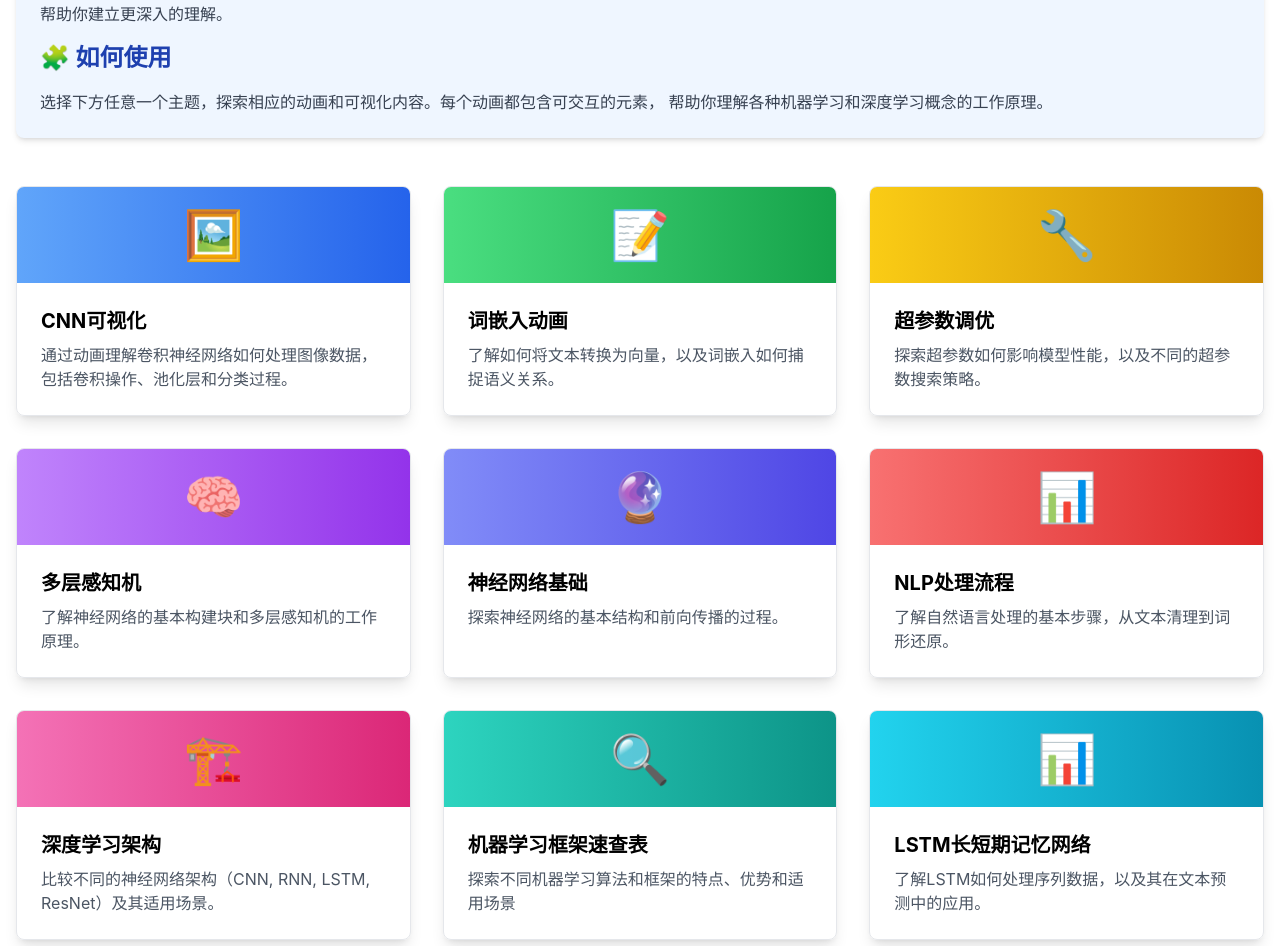
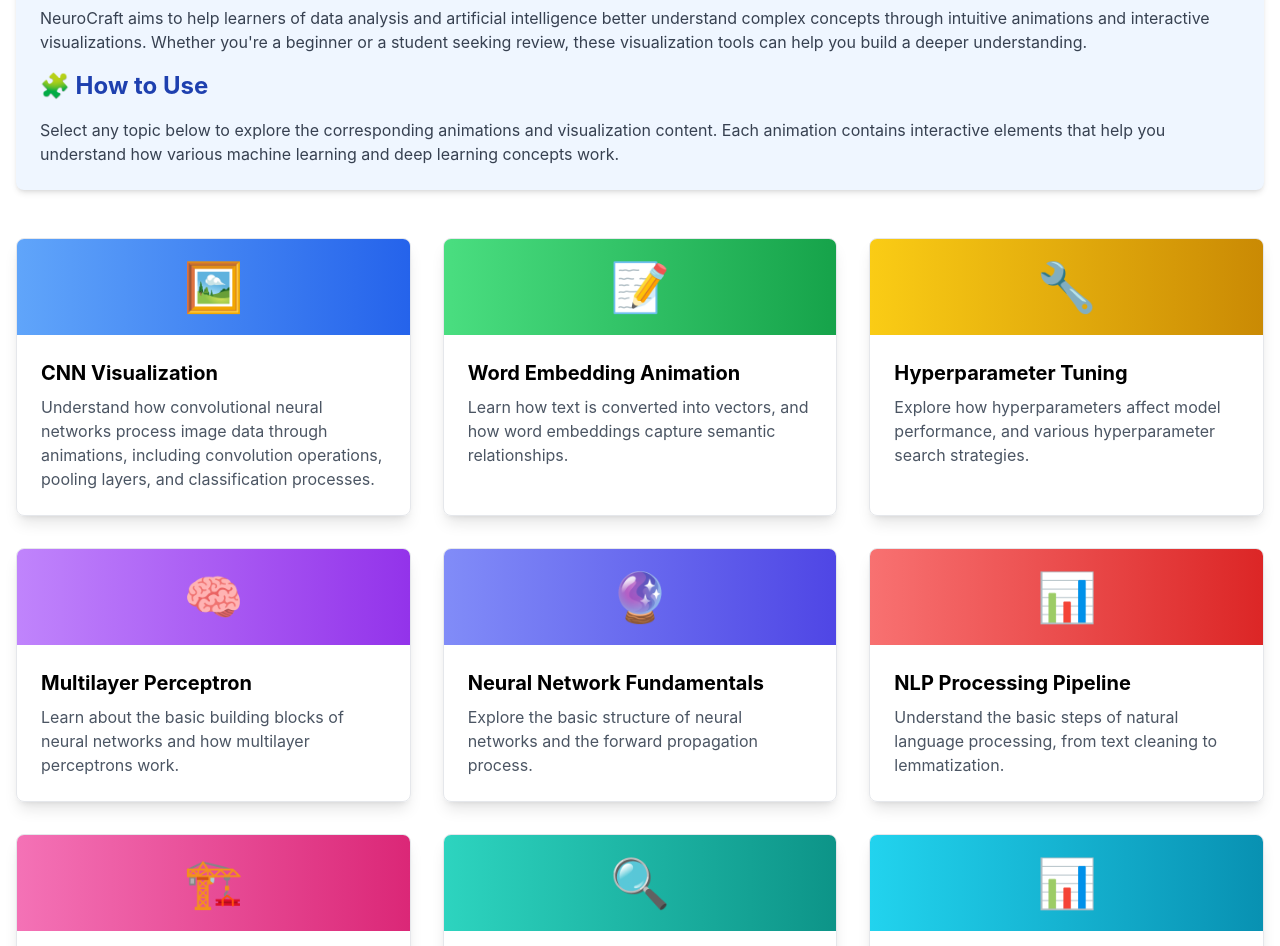
Before and after one commit to DISSIDIA-986/neurocraft, a React (Create React App) app: page / in a window 1280 px wide. Shown: the part 266-1212 px from the top of the page. Built offline with nearby package versions, Linux system fonts and the light colour scheme.

Commit message:
Translate Home page titles and descriptions to English for better accessibility and understanding

```diff
--- a/src/pages/Home.jsx
+++ b/src/pages/Home.jsx
@@ -5,72 +5,72 @@ const Home = () => {
   const cards = [
     {
       id: 'cnn',
-      title: 'CNN可视化',
-      description: '通过动画理解卷积神经网络如何处理图像数据，包括卷积操作、池化层和分类过程。',
+      title: 'CNN Visualization',
+      description: 'Understand how convolutional neural networks process image data through animations, including convolution operations, pooling layers, and classification processes.',
       image: '🖼️',
       color: 'from-blue-400 to-blue-600',
       path: '/cnn'
     },
     {
       id: 'embeddings',
-      title: '词嵌入动画',
-      description: '了解如何将文本转换为向量，以及词嵌入如何捕捉语义关系。',
+      title: 'Word Embedding Animation',
+      description: 'Learn how text is converted into vectors, and how word embeddings capture semantic relationships.',
       image: '📝',
       color: 'from-green-400 to-green-600',
       path: '/embeddings'
     },
     {
       id: 'hyperparameters',
-      title: '超参数调优',
-      description: '探索超参数如何影响模型性能，以及不同的超参数搜索策略。',
+      title: 'Hyperparameter Tuning',
+      description: 'Explore how hyperparameters affect model performance, and various hyperparameter search strategies.',
       image: '🔧',
       color: 'from-yellow-400 to-yellow-600',
       path: '/hyperparameters'
     },
     {
       id: 'mlp',
-      title: '多层感知机',
-      description: '了解神经网络的基本构建块和多层感知机的工作原理。',
+      title: 'Multilayer Perceptron',
+      description: 'Learn about the basic building blocks of neural networks and how multilayer perceptrons work.',
       image: '🧠',
       color: 'from-purple-400 to-purple-600',
       path: '/mlp'
     },
     {
       id: 'neural-networks',
-      title: '神经网络基础',
-      description: '探索神经网络的基本结构和前向传播的过程。',
+      title: 'Neural Network Fundamentals',
+      description: 'Explore the basic structure of neural networks and the forward propagation process.',
       image: '🔮',
       color: 'from-indigo-400 to-indigo-600',
       path: '/neural-networks'
     },
     {
       id: 'nlp',
-      title: 'NLP处理流程',
-      description: '了解自然语言处理的基本步骤，从文本清理到词形还原。',
+      title: 'NLP Processing Pipeline',
+      description: 'Understand the basic steps of natural language processing, from text cleaning to lemmatization.',
       image: '📊',
       color: 'from-red-400 to-red-600',
       path: '/nlp'
     },
     {
       id: 'deep-learning',
-      title: '深度学习架构',
-      description: '比较不同的神经网络架构（CNN, RNN, LSTM, ResNet）及其适用场景。',
+      title: 'Deep Learning Architectures',
+      description: 'Compare different neural network architectures (CNN, RNN, LSTM, ResNet) and their suitable scenarios.',
       image: '🏗️',
       color: 'from-pink-400 to-pink-600',
       path: '/deep-learning'
     },
     {
       id: 'ml-frameworks',
-      title: '机器学习框架速查表',
-      description: '探索不同机器学习算法和框架的特点、优势和适用场景',
+      title: 'Machine Learning Frameworks Cheatsheet',
+      description: 'Explore features, advantages, and suitable scenarios for different machine learning algorithms and frameworks.',
       image: '🔍',
       color: 'from-teal-400 to-teal-600',
       path: '/ml-frameworks'
     },
     {
       id: 'lstm',
-      title: 'LSTM长短期记忆网络',
-      description: '了解LSTM如何处理序列数据，以及其在文本预测中的应用。',
+      title: 'LSTM Networks',
+      description: 'Learn how LSTM handles sequence data and its application in text prediction.',
       image: '📊',
       color: 'from-cyan-400 to-cyan-600',
       path: '/lstm'
@@ -85,21 +85,21 @@ const Home = () => {
           NeuroCraft
         </h1>
         <p className="text-xl text-gray-700 max-w-3xl mx-auto">
-          通过交互式动画和可视化，轻松理解神经网络、深度学习和自然语言处理的复杂概念。
+          Easily understand complex concepts of neural networks, deep learning, and natural language processing through interactive animations and visualizations.
         </p>
       </div>
 
       {/* Information Section */}
       <div className="bg-blue-50 rounded-lg p-6 mb-12 shadow-md">
-        <h2 className="text-2xl font-bold mb-4 text-blue-800">🎯 项目目标</h2>
+        <h2 className="text-2xl font-bold mb-4 text-blue-800">🎯 Project Goals</h2>
         <p className="text-gray-700 mb-4">
-          NeuroCraft 旨在通过直观的动画和交互式可视化，帮助数据分析和人工智能的学习者更好地理解复杂的概念。
-          无论你是初学者还是寻求复习的学生，这些可视化工具都能帮助你建立更深入的理解。
+          NeuroCraft aims to help learners of data analysis and artificial intelligence better understand complex concepts through intuitive animations and interactive visualizations.
+          Whether you're a beginner or a student seeking review, these visualization tools can help you build a deeper understanding.
         </p>
-        <h2 className="text-2xl font-bold mb-4 text-blue-800">🧩 如何使用</h2>
+        <h2 className="text-2xl font-bold mb-4 text-blue-800">🧩 How to Use</h2>
         <p className="text-gray-700">
-          选择下方任意一个主题，探索相应的动画和可视化内容。每个动画都包含可交互的元素，
-          帮助你理解各种机器学习和深度学习概念的工作原理。
+          Select any topic below to explore the corresponding animations and visualization content. Each animation contains interactive elements
+          that help you understand how various machine learning and deep learning concepts work.
         </p>
       </div>
 
@@ -126,9 +126,9 @@ const Home = () => {
 
       {/* Call to Action */}
       <div className="text-center mt-16">
-        <h2 className="text-2xl font-bold mb-4">准备好深入学习了吗？</h2>
+        <h2 className="text-2xl font-bold mb-4">Ready to dive deeper into learning?</h2>
         <p className="text-lg text-gray-700 mb-6">
-          点击上方任意卡片开始探索，或者从导航栏选择一个主题。
+          Click on any card above to start exploring, or select a topic from the navigation bar.
         </p>
       </div>
     </div>
```
